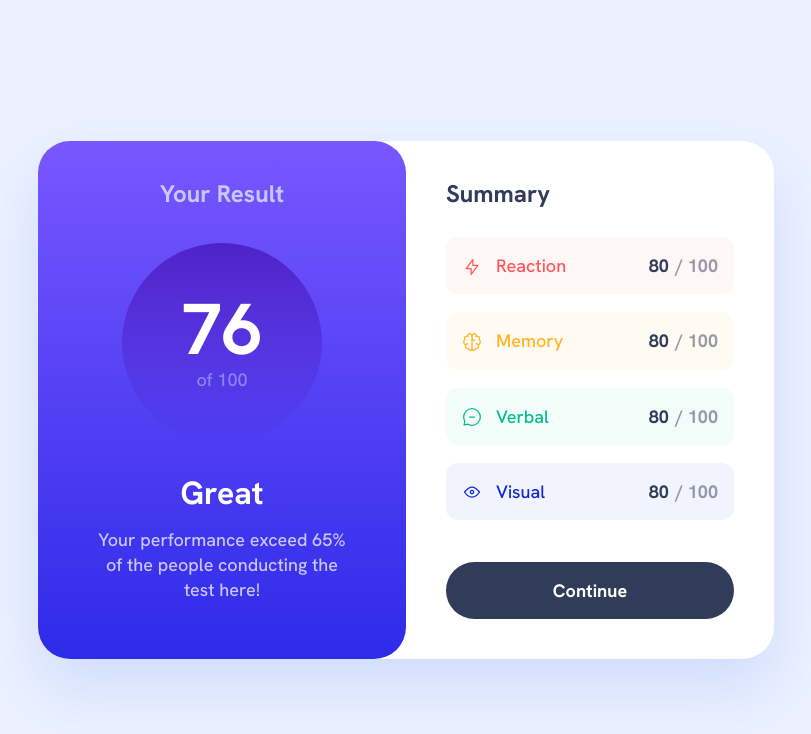
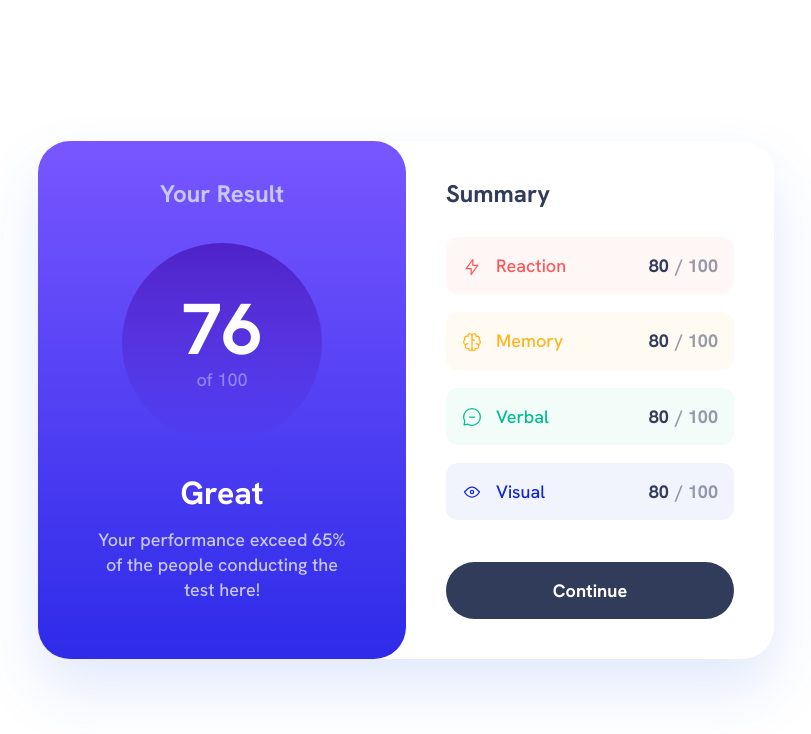
Before and after one commit to paulca55/fem-results-summary, a plain HTML site: page index.html in a window 1280 px wide. Shown: the whole page, without its empty margins (234-1045 px from the left). Drawn offline with Linux system fonts and the light colour scheme.

Commit message:
Remove body background colour

```diff
--- a/style.css
+++ b/style.css
@@ -49,13 +49,17 @@ ol[role='list'] {
 }
 
 /* Set core root defaults */
+html {
+  height: 100%;
+}
+
 html:focus-within {
   scroll-behavior: smooth;
 }
 
 /* Set core body defaults */
 body {
-  min-height: 100vh;
+  height: 100%;
   text-rendering: optimizeSpeed;
   line-height: 1.5;
 }
@@ -137,7 +141,6 @@ body {
   line-height: 1.62;
   font-size: 1.125rem;
   font-weight: 500;
-  background-color: var(--color-blue-lightest);
 }
 
 /* Typography */
```
